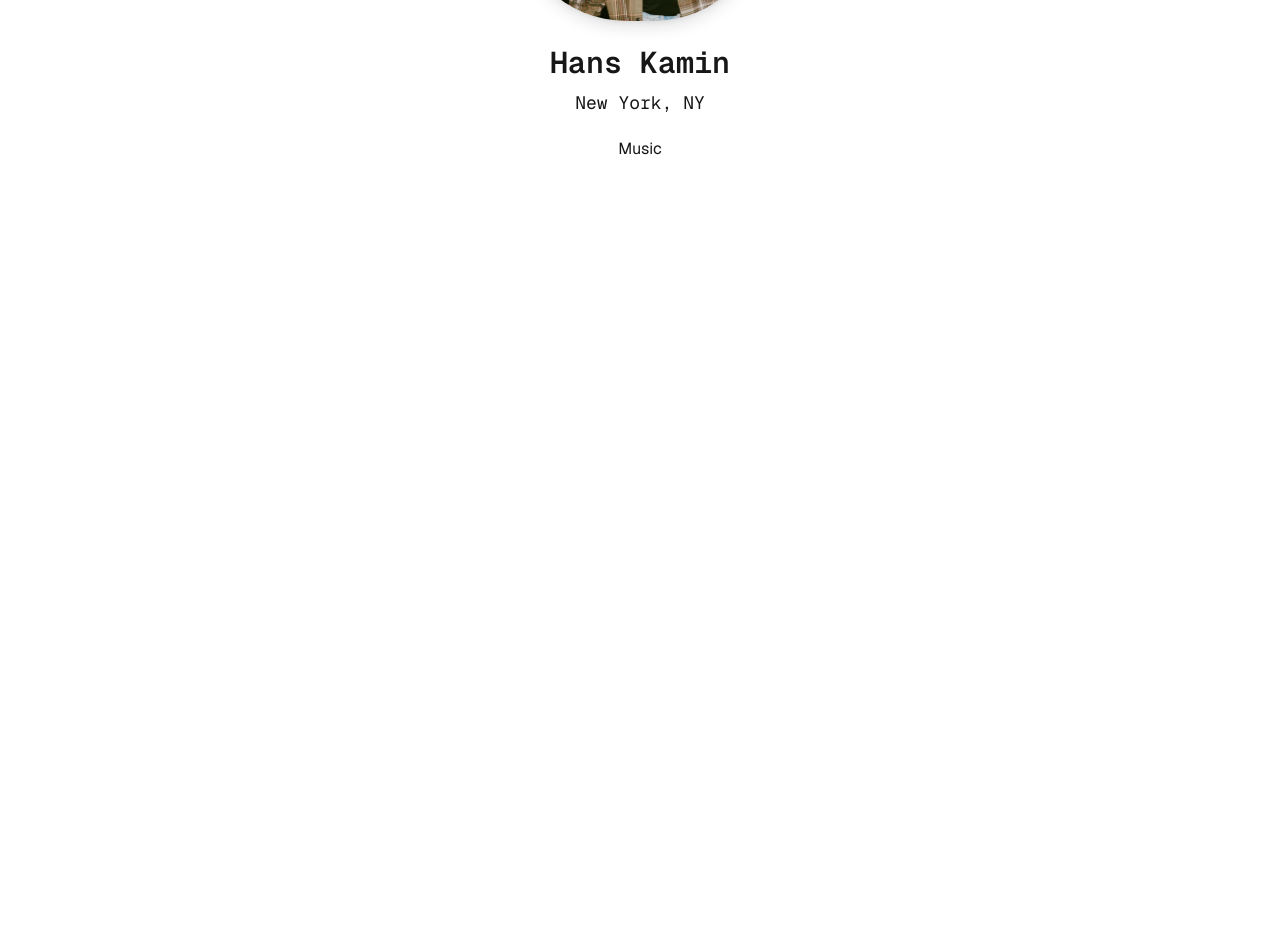
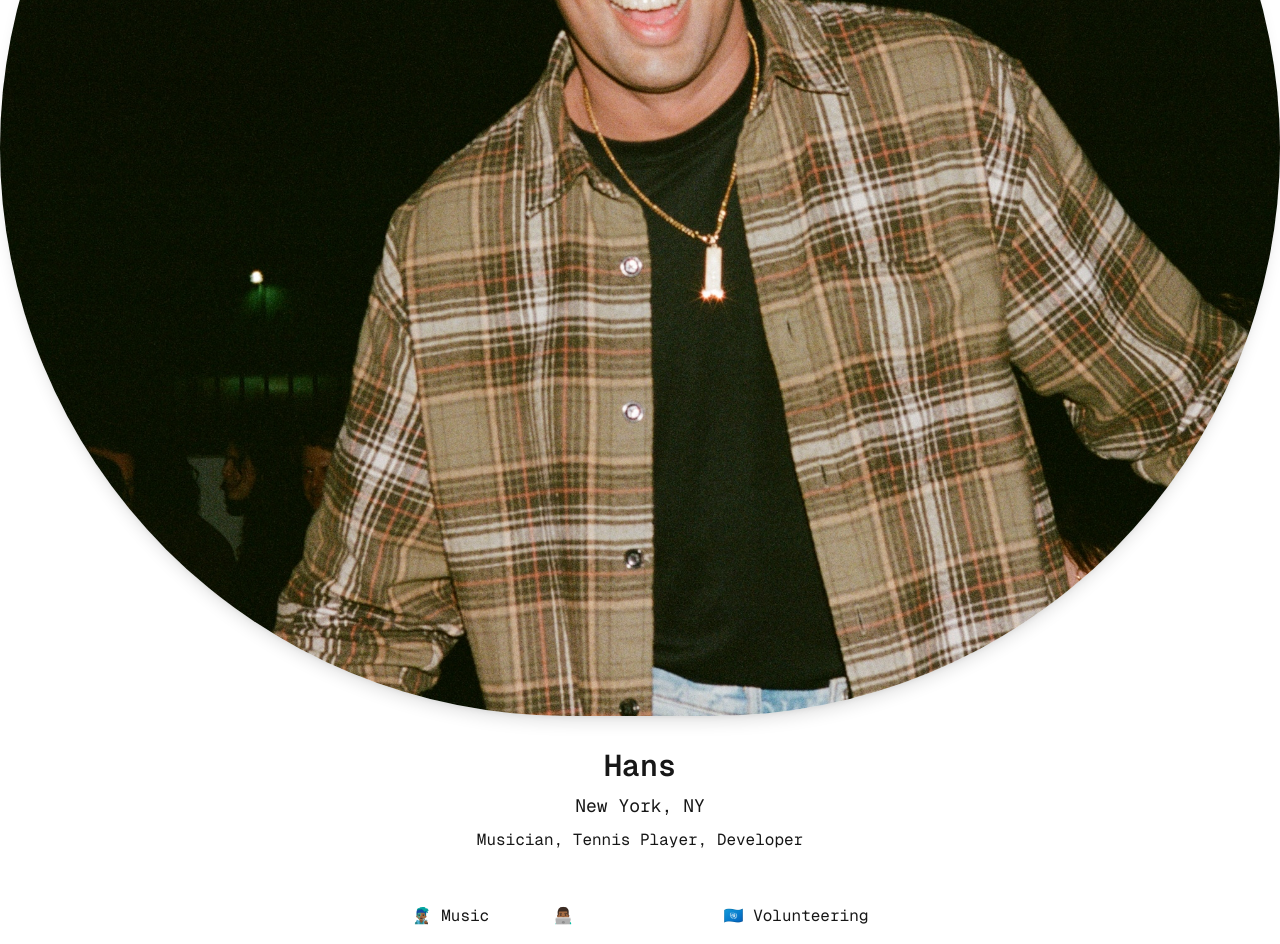
Before and after one commit to hanskamin/website, a Next.js app: page / in a window 1280 px wide. Shown: the part 420-1364 px from the top of the page. Before the commit the page ends 800 px from the top, so only its background shows below. Built offline with nearby package versions, Linux system fonts and the light colour scheme.

Commit message:
home page scaffolding

```diff
--- a/app/page.tsx
+++ b/app/page.tsx
@@ -3,27 +3,56 @@ import Button from './ui/Button';
 
 export default function Home() {
   return (
-    <div className="flex items-center justify-center min-h-screen font-[family-name:var(--font-geist-sans)]">
-      <div className="text-center">
+    <div className="flex flex-col items-center justify-center min-h-screen font-[family-name:var(--font-geist-mono)]">
+      {/* Main Content Wrapper */}
+      <div className="flex flex-col items-center text-center">
         {/* Profile Image */}
-        <div className="pb-2 mx-auto mb-4 relative">
+        <div className="mb-4 relative flex justify-center">
           <Image
             src="/profile.jpeg"
             alt="Hans Kamin"
-            className="rounded-full shadow-lg"
-            width={250} // Fixed width
-            height={250} // Fixed height
-            // objectFit="cover" // Ensure proper cropping
+            className="rounded-full shadow-lg w-auto h-auto"
+            width={250}
+            height={250}
           />
         </div>
 
-        {/* Name */}
-        <h1 className="text-3xl font-semibold pb-2 font-[family-name:var(--font-geist-mono)]">Hans Kamin</h1>
+        {/* Text */}
+        <div className='py-4'>
+          {/* Name */}
+          <h1 className="text-3xl font-semibold pb-2">
+            Hans
+          </h1>
 
-        {/* Location */}
-        <p className="text-lg pb-5 font-[family-name:var(--font-geist-mono)]">New York, NY</p>
+          {/* Location */}
+          <p className="text-lg pb-2">
+            New York, NY
+          </p>
 
-        <Button title='Music' />
+          {/* Bio */}
+          <p className="text-md pb-5">
+            Musician, Tennis Player, Developer
+          </p>
+        </div>
+
+        {/* Buttons */}
+        <div className="flex flex-col sm:flex-row flex-wrap justify-center gap-4">
+          <Button
+            className="py-4 px-6 rounded-full"
+            title={"👨🏾‍🎤 Music"}
+            route={"/music"}
+          />
+          <Button
+            className="py-4 px-6 text-white rounded-full"
+            title={"👨🏾‍💻 Software"}
+            route={"/software"}
+          />
+          <Button
+            className="py-4 px-6 rounded-full"
+            title={"🇺🇳 Volunteering"}
+            route={"/volunteering"}
+          />
+        </div>
       </div>
     </div>
   );
```
